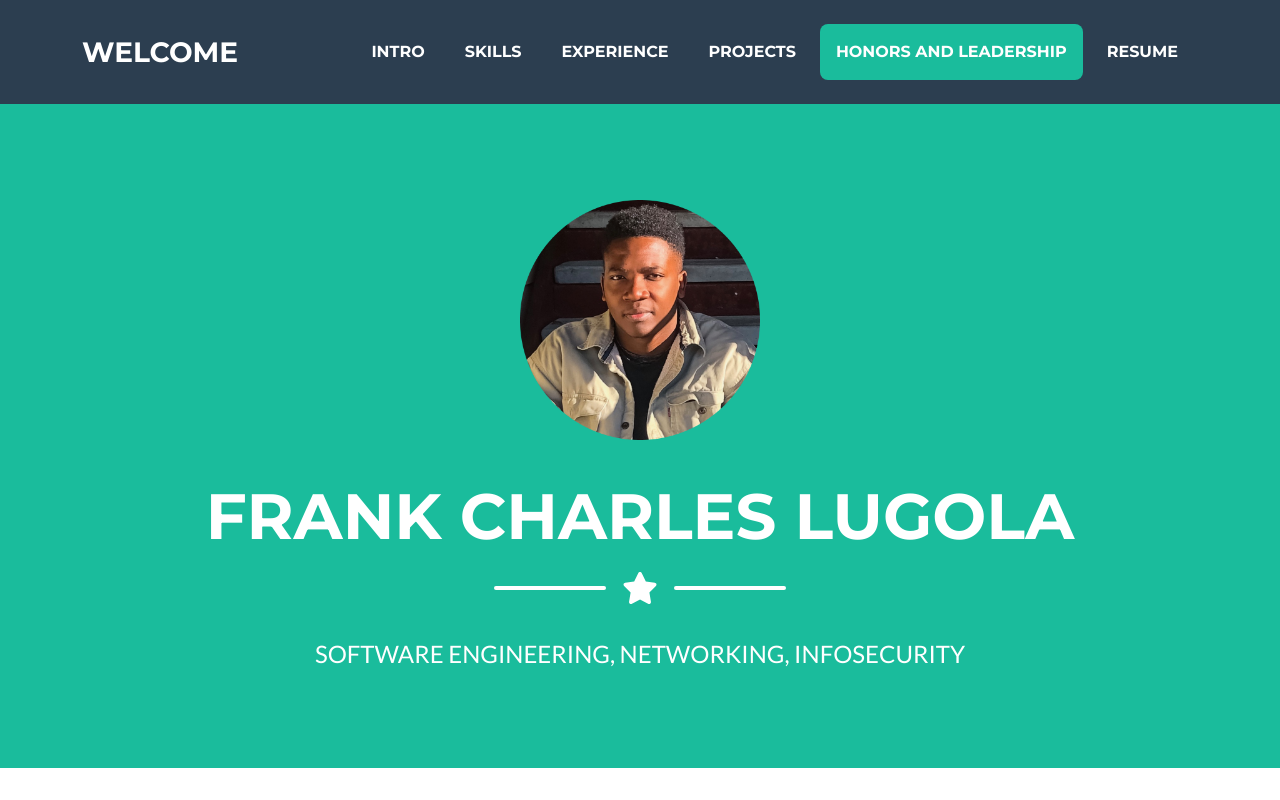
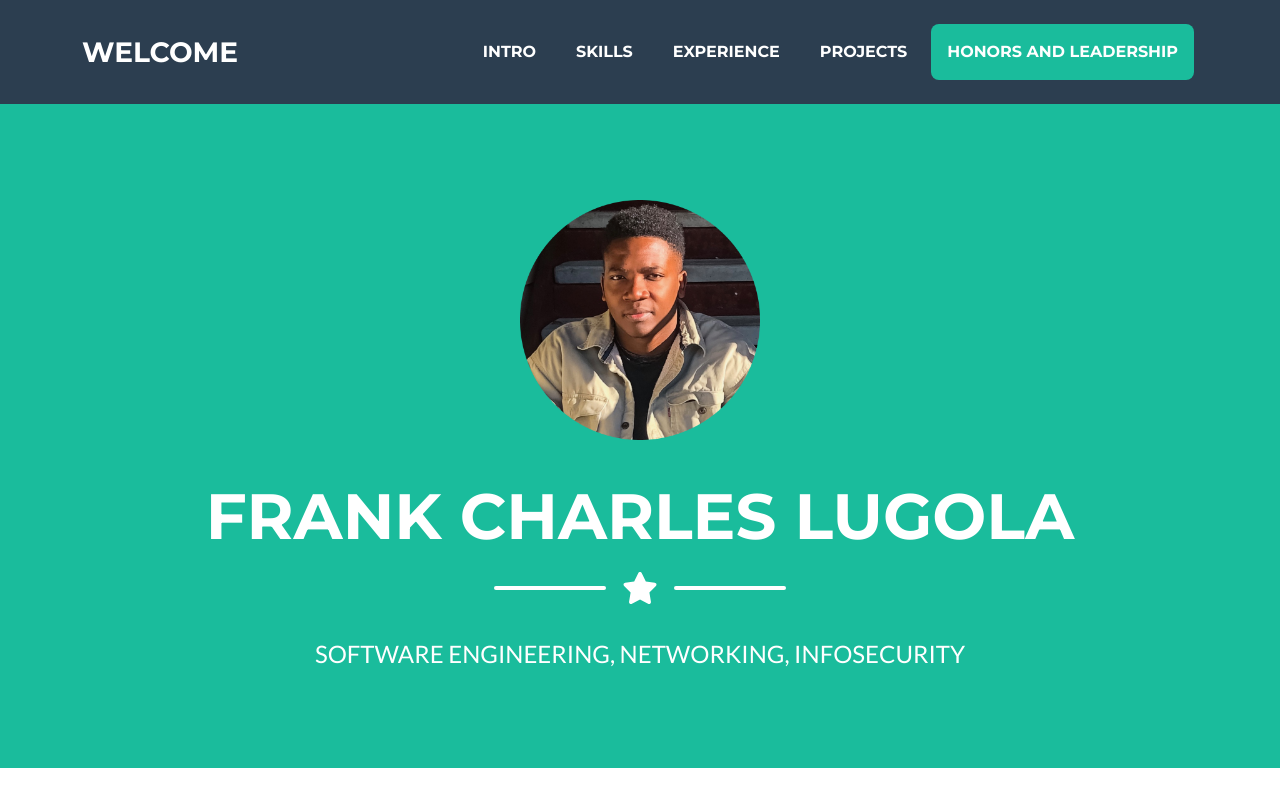
Before and after one commit to Lugofr01/portfolio, a plain HTML site: page index.html in a window 1280 px wide. Shown: the top 800 px of the page. Drawn offline with nearby package versions, Linux system fonts and the light colour scheme.

Commit message:
Update index.html
removed pointer to resume

```diff
--- a/index.html
+++ b/index.html
@@ -91,13 +91,7 @@
 
 
                         </li>
-                        <li class="nav-item mx-0 mx-lg-1">
-                            <a
-                                class="nav-link py-3 px-0 px-lg-3 rounded" target="_blank"
-                                href="LugolaFrankresum.pdf"
-                                >Resume</a
-                            >
-                        </li>
+
                     </ul>
                 </div>
             </div>
```
